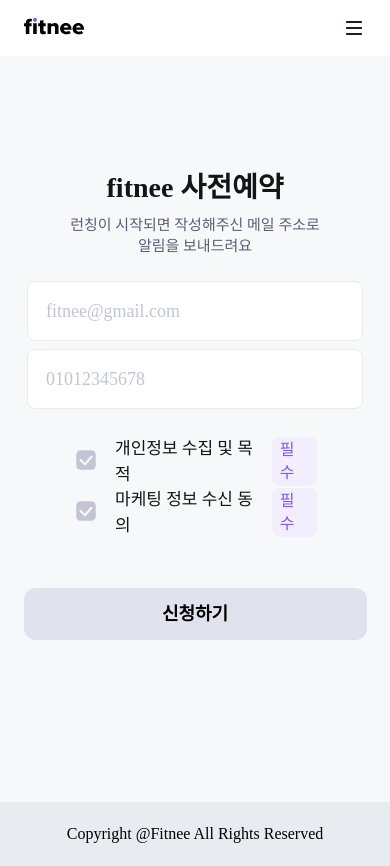
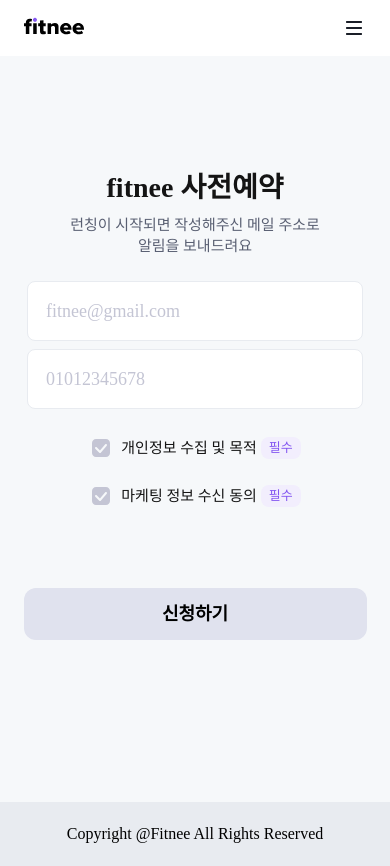
Before and after one commit to fbwogur121/Fitnee_Landing, a Next.js app in the folder landing-page/: page /promotion in a window 390 px wide. Built offline with nearby package versions, Linux system fonts and the light colour scheme.

Commit message:
style: 모바일 css 적용2

```diff
--- a/landing-page/app/globals.css
+++ b/landing-page/app/globals.css
@@ -578,6 +578,9 @@
 }
 
 .checkbox {
+  width: 28px;
+  height: 28px;
+  flex-shrink: 0;
 }
 
 .essential-box {
@@ -672,4 +675,36 @@
     line-height: 140%; /* 25.2px */
     margin-bottom: 146px;
   }
+  .checkbox-label {
+    color: var(--greyscale-light-b-001, var(--greyscale-light-b-001, #141414));
+    font-family: Pretendard;
+    font-size: 15px;
+    font-style: normal;
+    font-weight: 400;
+    line-height: 150%; /* 25.5px */
+    margin-left: 8px;
+    margin-right: 4px;
+  }
+  .essential-box {
+    display: flex;
+    padding: 2px 8px;
+    align-items: center;
+    gap: 10px;
+    border-radius: 8px;
+    background: var(--main-color-light-p-10-light, #f2eefd);
+  }
+
+  .essential {
+    color: var(--main-color-light-p-100, #8457f1);
+    font-family: Pretendard;
+    font-size: 13px;
+    font-style: normal;
+    font-weight: 400;
+    line-height: 140%; /* 22.4px */
+  }
+  .checkbox {
+    width: 24px;
+    height: 24px;
+    flex-shrink: 0;
+  }
 }
--- a/landing-page/app/promotion/page.js
+++ b/landing-page/app/promotion/page.js
@@ -71,9 +71,9 @@
           <div className="checkbox-container">
             <div className="checkbox" onClick={() => setCheckbox1(!checkbox1)}>
               {checkbox1 ? (
-                <Image src={Checked} width={26} height={26} alt="체크 이미지" />
+                <Image src={Checked} width={24} height={24} alt="체크 이미지" />
               ) : (
-                <Image src={NonChecked} width={26} height={26} />
+                <Image src={NonChecked} width={24} height={24} />
               )}
             </div>
             <label className="checkbox-label">개인정보 수집 및 목적</label>
@@ -84,9 +84,9 @@
           <div className="checkbox-container">
             <div className="checkbox" onClick={() => setCheckbox2(!checkbox2)}>
               {checkbox2 ? (
-                <Image src={Checked} width={26} height={26} alt="체크 이미지" />
+                <Image src={Checked} width={24} height={24} alt="체크 이미지" />
               ) : (
-                <Image src={NonChecked} width={26} height={26} />
+                <Image src={NonChecked} width={24} height={24} />
               )}
             </div>
             <label className="checkbox-label">마케팅 정보 수신 동의</label>
```
